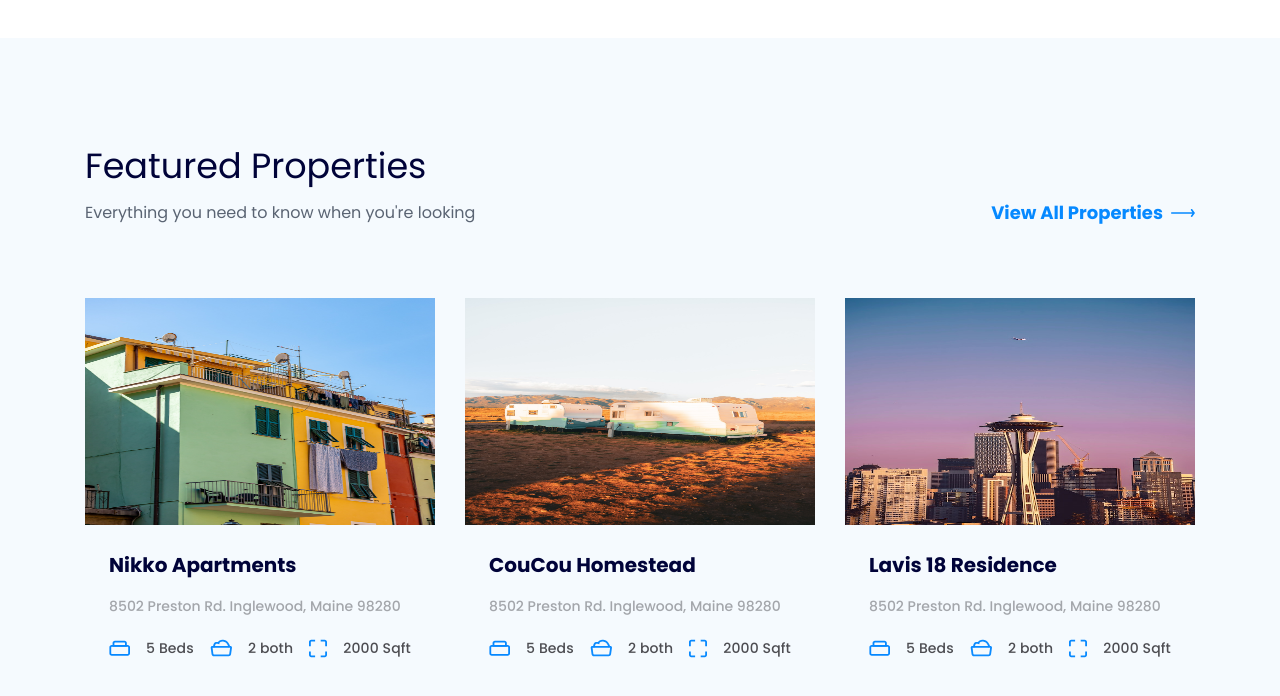
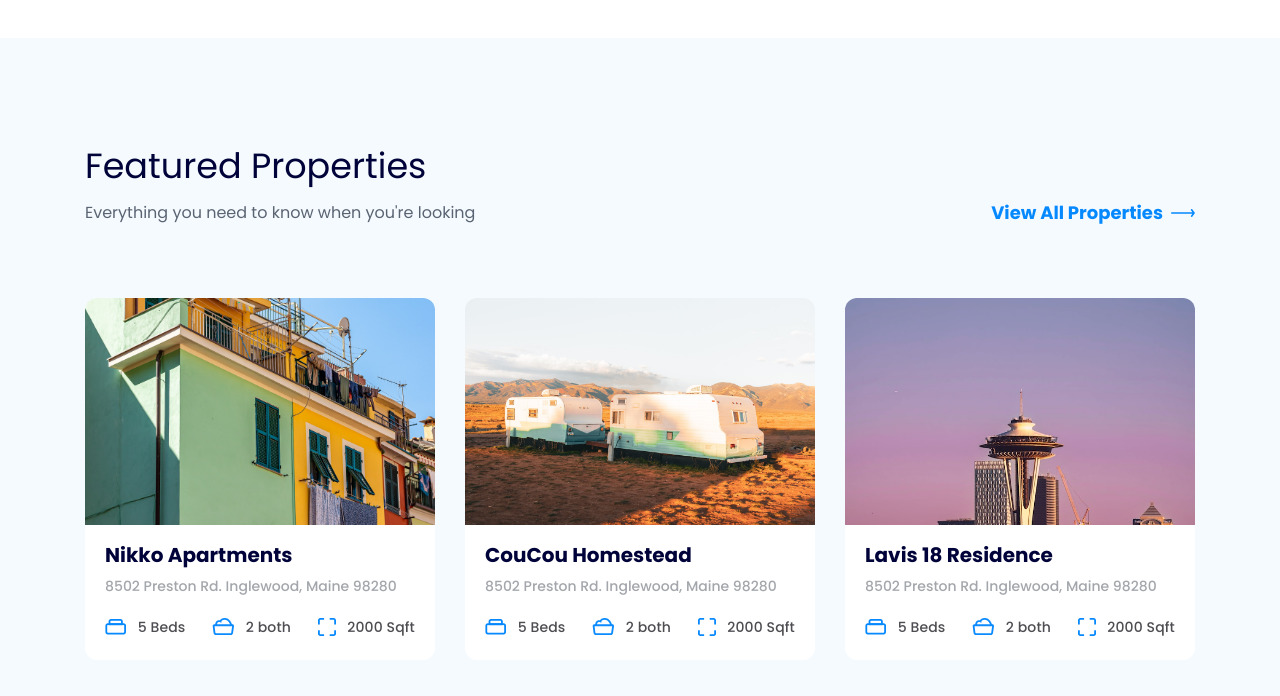
Before and after one commit to linh2020/project-01, a plain HTML site: page index.html in a window 1280 px wide. Shown: the part 1881-2577 px from the top of the page. Drawn offline with Linux system fonts and the light colour scheme.

Commit message:
Featured Properties - Image

```diff
--- a/assets/css/styles.css
+++ b/assets/css/styles.css
@@ -281,53 +281,63 @@ a {
 
 .featured .list {
   display: flex;
-  justify-content: center;
   gap: 30px;
   margin-top: 70px;
 }
 
-.featured .list .item {
+.featured .item {
+  flex: 1;
+  background-color: #fff;
+  border-radius: 12px;
 }
 
-.featured .list .item .thumb {
-  width: 350px;
+.featured .item .thumb {
+  width: 100%;
   height: 227px;
-  flex-shrink: 0;
+  object-fit: cover;
+  border-top-left-radius: 12px;
+  border-top-right-radius: 12px;
 }
 
-.featured .list .body {
-  margin: 17px 24px 20px;
+.featured .item .body {
+  margin: 17px 20px 24px;
 }
 
-.featured .list .title {
+.featured .item .title {
+  font-weight: 600;
+  font-size: 2rem;
   color: #000339;
-  /* text-align: center; */
-  font-size: 2rem;
-  font-weight: 600;
-  line-height: 2; /* 100% */
+  line-height: 1;
 }
 
-.featured .list .desc {
+.featured .item .desc {
+  margin-top: 11px;
   color: #a3a6ab;
-  /* text-align: center; */
   font-size: 1.4rem;
   font-weight: 500;
   line-height: normal;
-  margin-top: 11px;
 }
 
-.featured .list .info {
+.featured .item .info {
   display: flex;
+  align-items: center;
   justify-content: space-between;
-  margin-top: 22px;
+  margin-top: 21px;
 }
 
-.featured .list .info .label {
+.featured .item .icon {
+  margin-left: 23px;
+}
+
+.featured .item .icon:first-child {
+  margin-left: 0;
+}
+
+.featured .item .label {
+  margin-left: 8px;
   color: #4d4d52;
-  /* text-align: center; */
   font-size: 1.4rem;
   font-weight: 500;
-  line-height: 1.4; /* 100% */
   letter-spacing: 0.14px;
 }
 
```
